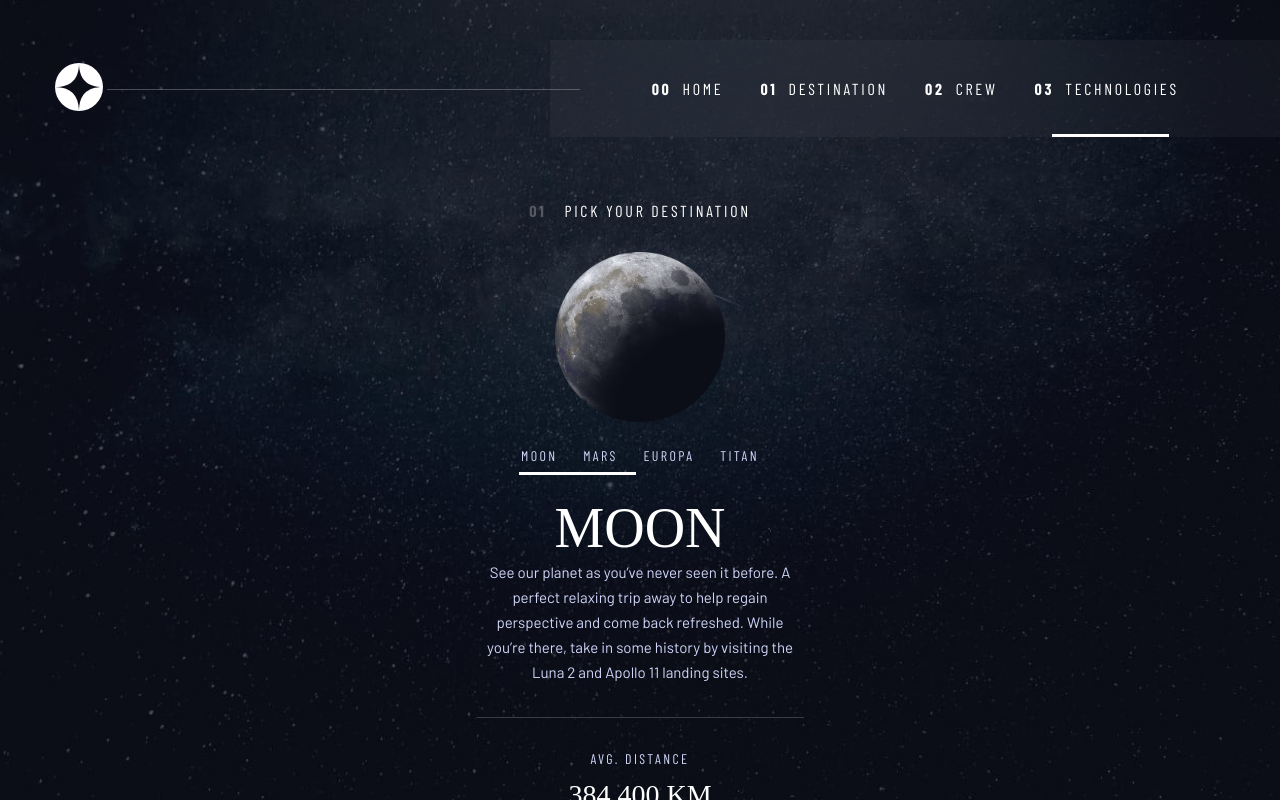
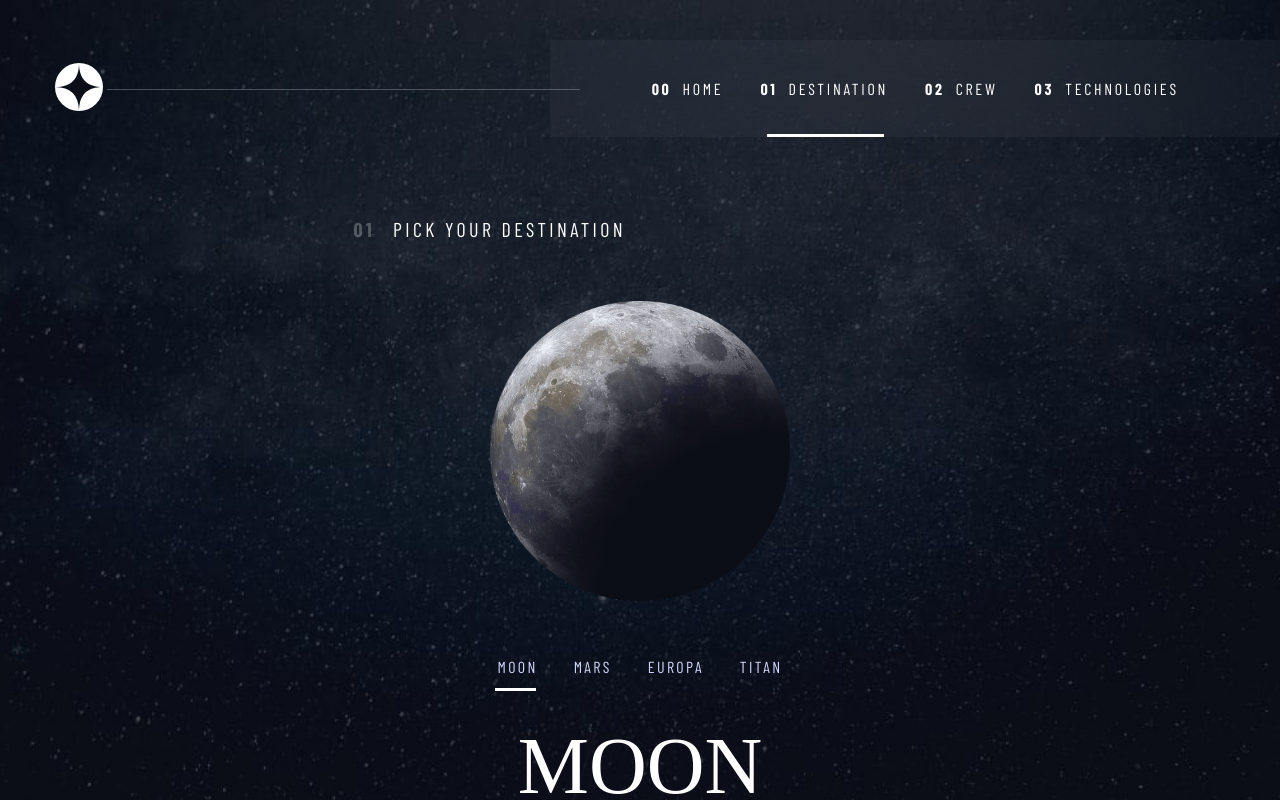
Before and after one commit to ljimshitashvili/space-tourism-website, a React (Vite) app: page /destination/moon in a window 1280 px wide. Shown: the top 800 px of the page. Built offline with nearby package versions, Linux system fonts and the light colour scheme; a web font is replaced by a local one.

Commit message:
Tablet friendly

```diff
--- a/src/Components/Header/Header.tsx
+++ b/src/Components/Header/Header.tsx
@@ -156,11 +156,13 @@ const Slider = styled.div<Props>`
   ${(p) =>
     p.path === "/"
       ? `transform: translateX(-20px)`
-      : p.path === "/destination"
+      : p.path.includes("/destination")
       ? `transform: translateX(75px)`
-      : p.path === "/crew"
+      : p.path.includes("/crew")
       ? `transform: translateX(175px)`
-      : `transform: translateX(275px)`};
+      : p.path.includes("technology")
+      ? `transform: translateX(275px)`
+      : ``};
 
   @media (min-width: 1024px) {
     width: 117px;
@@ -168,10 +170,12 @@ const Slider = styled.div<Props>`
     ${(p) =>
       p.path === "/"
         ? 0
-        : p.path === "/destination"
+        : p.path.includes("/destination")
         ? `transform: translateX(115px)`
-        : p.path === "/crew"
+        : p.path.includes("/crew")
         ? `transform: translateX(260px)`
-        : `transform: translateX(400px)`};
+        : p.path.includes("technology")
+        ? `transform: translateX(400px)`
+        : ``};
   }
 `;
--- a/src/Components/Main/Destination/Destination.tsx
+++ b/src/Components/Main/Destination/Destination.tsx
@@ -59,6 +59,10 @@ const Container = styled.div`
   position: relative;
   max-width: 327px;
   align-items: center;
+
+  @media (min-width: 768px) {
+    max-width: 573px;
+  }
 `;
 
 const ButtonContainer = styled.div`
@@ -80,6 +84,18 @@ const ButtonContainer = styled.div`
     letter-spacing: 2.3625px;
     color: #d0d6f9;
   }
+
+  @media (min-width: 768px) {
+    width: 285px;
+    height: 34px;
+    top: 480px;
+
+    a {
+      font-size: 16px;
+      line-height: 19px;
+      letter-spacing: 2.7;
+    }
+  }
 `;
 
 const Slider = styled.div<SliderTypes>`
@@ -91,24 +107,28 @@ const Slider = styled.div<SliderTypes>`
   transition: all 0.3s;
 
   ${(p) =>
-    p.destPath === "/destination/moon"
-      ? `transform: translateX(-2px)`
-      : p.destPath === "/destination/mars"
-      ? `transform: translateX(60px)`
-      : p.destPath === "/destination/europa"
-      ? `transform: translateX(128px)`
-      : `transform: translateX(200px)`};
+    p.destPath.includes("moon")
+      ? `transform: translateX(-20px)`
+      : p.destPath.includes("/mars")
+      ? `transform: translateX(75px)`
+      : p.destPath.includes("europa")
+      ? `transform: translateX(175px)`
+      : p.destPath.includes("titan")
+      ? `transform: translateX(275px)`
+      : ``};
 
-  @media (min-width: 1024px) {
-    width: 117px;
+  @media (min-width: 768px) {
+    width: 41px;
 
     ${(p) =>
-      p.destPath === "/destination/moon"
-        ? 0
-        : p.destPath === "/destination/mars"
-        ? `transform: translateX(115px)`
-        : p.destPath === "/destination/europa"
-        ? `transform: translateX(260px)`
-        : `transform: translateX(400px)`};
+      p.destPath.includes("moon")
+        ? `transform: translateX(-3px)`
+        : p.destPath.includes("/mars")
+        ? `transform: translateX(73px)`
+        : p.destPath.includes("europa")
+        ? `transform: translateX(155px)`
+        : p.destPath.includes("titan")
+        ? `transform: translateX(243px)`
+        : ``};
   }
 `;
--- a/src/Components/Main/Destination/Planets/Europa.tsx
+++ b/src/Components/Main/Destination/Planets/Europa.tsx
@@ -28,10 +28,17 @@ export default function Europa({ setDestPath }: Props) {
         cabin.
       </p>
       <hr />
-      <h3>AVG. DISTANCE</h3>
-      <h4>628 MIL. km</h4>
-      <h5>Est. travel time</h5>
-      <h6>3 years</h6>
+
+      <InfoContainer>
+        <div>
+          <h3>AVG. DISTANCE</h3>
+          <h4>628 MIL. km</h4>
+        </div>
+        <div>
+          <h5>Est. travel time</h5>
+          <h6>3 years</h6>
+        </div>
+      </InfoContainer>
     </Container>
   );
 }
@@ -45,7 +52,12 @@ const Container = styled.div`
   padding: 24px 0;
   position: relative;
 
+  @media (min-width: 768px) {
+    padding: 40px 0 70px 0;
+  }
+
   h1 {
+    width: 100%;
     font-family: "Barlow Condensed";
     font-size: 16px;
     line-height: 19px;
@@ -56,6 +68,7 @@ const Container = styled.div`
     text-transform: uppercase;
     display: flex;
     gap: 18px;
+    text-align: center;
     align-items: center;
 
     span {
@@ -68,6 +81,19 @@ const Container = styled.div`
       color: #ffffff;
       opacity: 0.25;
     }
+
+    @media (min-width: 768px) {
+      font-size: 20px;
+      letter-spacing: 3.375px;
+      text-align: left;
+      line-height: 24px;
+
+      span {
+        font-size: 20px;
+        letter-spacing: 3.375px;
+        line-height: 24px;
+      }
+    }
   }
 
   h2 {
@@ -78,6 +104,11 @@ const Container = styled.div`
     line-height: 64px;
     text-align: center;
     color: #ffffff;
+
+    @media (min-width: 768px) {
+      font-size: 80px;
+      line-height: 92px;
+    }
   }
 
   p {
@@ -88,7 +119,43 @@ const Container = styled.div`
     line-height: 25px;
     text-align: center;
     color: #d0d6f9;
+
+    @media (min-width: 768px) {
+      font-size: 16px;
+      line-height: 28px;
+      margin-bottom: 18px;
+    }
   }
+
+  img {
+    width: 170px;
+    height: 170px;
+    margin: 32px 0 74px 0;
+
+    @media (min-width: 768px) {
+      width: 300px;
+      height: 300px;
+
+      margin: 60px 0 119px 0;
+    }
+  }
+
+  hr {
+    width: 100%;
+    border: none;
+    height: 1px;
+    background: #383b4b;
+    margin: 32px 0;
+
+    @media (min-width: 768px) {
+      margin: 49px 0;
+    }
+  }
+`;
+
+const InfoContainer = styled.div`
+  display: flex;
+  flex-direction: column;
 
   h3 {
     font-family: "Barlow Condensed";
@@ -139,17 +206,13 @@ const Container = styled.div`
     color: #ffffff;
   }
 
-  img {
-    width: 170px;
-    height: 170px;
-    margin: 32px 0 74px 0;
-  }
+  @media (min-width: 768px) {
+    flex-direction: row;
+    gap: 100px;
+    align-items: center;
 
-  hr {
-    width: 100%;
-    border: none;
-    height: 1px;
-    background: #383b4b;
-    margin: 32px 0;
+    h4 {
+      margin-bottom: 0;
+    }
   }
 `;
--- a/src/Components/Main/Destination/Planets/Mars.tsx
+++ b/src/Components/Main/Destination/Planets/Mars.tsx
@@ -27,10 +27,16 @@ export default function Mars({ setDestPath }: Props) {
         two and a half times the size of Everest!
       </p>
       <hr />
-      <h3>AVG. DISTANCE</h3>
-      <h4>225 MIL. km</h4>
-      <h5>Est. travel time</h5>
-      <h6>9 months</h6>
+      <InfoContainer>
+        <div>
+          <h3>AVG. DISTANCE</h3>
+          <h4>225 MIL. km</h4>
+        </div>
+        <div>
+          <h5>Est. travel time</h5>
+          <h6>9 months</h6>
+        </div>
+      </InfoContainer>
     </Container>
   );
 }
@@ -44,7 +50,12 @@ const Container = styled.div`
   padding: 24px 0;
   position: relative;
 
+  @media (min-width: 768px) {
+    padding: 40px 0 70px 0;
+  }
+
   h1 {
+    width: 100%;
     font-family: "Barlow Condensed";
     font-size: 16px;
     line-height: 19px;
@@ -55,6 +66,7 @@ const Container = styled.div`
     text-transform: uppercase;
     display: flex;
     gap: 18px;
+    text-align: center;
     align-items: center;
 
     span {
@@ -67,6 +79,19 @@ const Container = styled.div`
       color: #ffffff;
       opacity: 0.25;
     }
+
+    @media (min-width: 768px) {
+      font-size: 20px;
+      letter-spacing: 3.375px;
+      text-align: left;
+      line-height: 24px;
+
+      span {
+        font-size: 20px;
+        letter-spacing: 3.375px;
+        line-height: 24px;
+      }
+    }
   }
 
   h2 {
@@ -77,6 +102,11 @@ const Container = styled.div`
     line-height: 64px;
     text-align: center;
     color: #ffffff;
+
+    @media (min-width: 768px) {
+      font-size: 80px;
+      line-height: 92px;
+    }
   }
 
   p {
@@ -87,7 +117,43 @@ const Container = styled.div`
     line-height: 25px;
     text-align: center;
     color: #d0d6f9;
+
+    @media (min-width: 768px) {
+      font-size: 16px;
+      line-height: 28px;
+      margin-bottom: 18px;
+    }
   }
+
+  img {
+    width: 170px;
+    height: 170px;
+    margin: 32px 0 74px 0;
+
+    @media (min-width: 768px) {
+      width: 300px;
+      height: 300px;
+
+      margin: 60px 0 119px 0;
+    }
+  }
+
+  hr {
+    width: 100%;
+    border: none;
+    height: 1px;
+    background: #383b4b;
+    margin: 32px 0;
+
+    @media (min-width: 768px) {
+      margin: 49px 0;
+    }
+  }
+`;
+
+const InfoContainer = styled.div`
+  display: flex;
+  flex-direction: column;
 
   h3 {
     font-family: "Barlow Condensed";
@@ -138,17 +204,13 @@ const Container = styled.div`
     color: #ffffff;
   }
 
-  img {
-    width: 170px;
-    height: 170px;
-    margin: 32px 0 74px 0;
-  }
+  @media (min-width: 768px) {
+    flex-direction: row;
+    gap: 100px;
+    align-items: center;
 
-  hr {
-    width: 100%;
-    border: none;
-    height: 1px;
-    background: #383b4b;
-    margin: 32px 0;
+    h4 {
+      margin-bottom: 0;
+    }
   }
 `;
--- a/src/Components/Main/Destination/Planets/Moon.tsx
+++ b/src/Components/Main/Destination/Planets/Moon.tsx
@@ -28,10 +28,16 @@ export default function Moon({ setDestPath }: Props) {
         sites.
       </p>
       <hr />
-      <h3>AVG. DISTANCE</h3>
-      <h4>384,400 km</h4>
-      <h5>Est. travel time</h5>
-      <h6>3 days</h6>
+      <InfoContainer>
+        <div>
+          <h3>AVG. DISTANCE</h3>
+          <h4>384,400 km</h4>
+        </div>
+        <div>
+          <h5>Est. travel time</h5>
+          <h6>3 days</h6>
+        </div>
+      </InfoContainer>
     </Container>
   );
 }
@@ -45,7 +51,12 @@ const Container = styled.div`
   padding: 24px 0;
   position: relative;
 
+  @media (min-width: 768px) {
+    padding: 40px 0 70px 0;
+  }
+
   h1 {
+    width: 100%;
     font-family: "Barlow Condensed";
     font-size: 16px;
     line-height: 19px;
@@ -56,6 +67,7 @@ const Container = styled.div`
     text-transform: uppercase;
     display: flex;
     gap: 18px;
+    text-align: center;
     align-items: center;
 
     span {
@@ -68,6 +80,19 @@ const Container = styled.div`
       color: #ffffff;
       opacity: 0.25;
     }
+
+    @media (min-width: 768px) {
+      font-size: 20px;
+      letter-spacing: 3.375px;
+      text-align: left;
+      line-height: 24px;
+
+      span {
+        font-size: 20px;
+        letter-spacing: 3.375px;
+        line-height: 24px;
+      }
+    }
   }
 
   h2 {
@@ -78,6 +103,11 @@ const Container = styled.div`
     line-height: 64px;
     text-align: center;
     color: #ffffff;
+
+    @media (min-width: 768px) {
+      font-size: 80px;
+      line-height: 92px;
+    }
   }
 
   p {
@@ -88,7 +118,43 @@ const Container = styled.div`
     line-height: 25px;
     text-align: center;
     color: #d0d6f9;
+
+    @media (min-width: 768px) {
+      font-size: 16px;
+      line-height: 28px;
+      margin-bottom: 18px;
+    }
   }
+
+  img {
+    width: 170px;
+    height: 170px;
+    margin: 32px 0 74px 0;
+
+    @media (min-width: 768px) {
+      width: 300px;
+      height: 300px;
+
+      margin: 60px 0 119px 0;
+    }
+  }
+
+  hr {
+    width: 100%;
+    border: none;
+    height: 1px;
+    background: #383b4b;
+    margin: 32px 0;
+
+    @media (min-width: 768px) {
+      margin: 49px 0;
+    }
+  }
+`;
+
+const InfoContainer = styled.div`
+  display: flex;
+  flex-direction: column;
 
   h3 {
     font-family: "Barlow Condensed";
@@ -139,17 +205,13 @@ const Container = styled.div`
     color: #ffffff;
   }
 
-  img {
-    width: 170px;
-    height: 170px;
-    margin: 32px 0 74px 0;
-  }
+  @media (min-width: 768px) {
+    flex-direction: row;
+    gap: 100px;
+    align-items: center;
 
-  hr {
-    width: 100%;
-    border: none;
-    height: 1px;
-    background: #383b4b;
-    margin: 32px 0;
+    h4 {
+      margin-bottom: 0;
+    }
   }
 `;
--- a/src/Components/Main/Destination/Planets/Titan.tsx
+++ b/src/Components/Main/Destination/Planets/Titan.tsx
@@ -27,10 +27,17 @@ export default function Titan({ setDestPath }: Props) {
         bonus, you get striking views of the Rings of Saturn.
       </p>
       <hr />
-      <h3>AVG. DISTANCE</h3>
-      <h4>1.6 BIL. km</h4>
-      <h5>Est. travel time</h5>
-      <h6>7 years</h6>
+
+      <InfoContainer>
+        <div>
+          <h3>AVG. DISTANCE</h3>
+          <h4>1.6 BIL. km</h4>
+        </div>
+        <div>
+          <h5>Est. travel time</h5>
+          <h6>7 years</h6>
+        </div>
+      </InfoContainer>
     </Container>
   );
 }
@@ -44,7 +51,12 @@ const Container = styled.div`
   padding: 24px 0;
   position: relative;
 
+  @media (min-width: 768px) {
+    padding: 40px 0 70px 0;
+  }
+
   h1 {
+    width: 100%;
     font-family: "Barlow Condensed";
     font-size: 16px;
     line-height: 19px;
@@ -55,6 +67,7 @@ const Container = styled.div`
     text-transform: uppercase;
     display: flex;
     gap: 18px;
+    text-align: center;
     align-items: center;
 
     span {
@@ -67,6 +80,19 @@ const Container = styled.div`
       color: #ffffff;
       opacity: 0.25;
     }
+
+    @media (min-width: 768px) {
+      font-size: 20px;
+      letter-spacing: 3.375px;
+      text-align: left;
+      line-height: 24px;
+
+      span {
+        font-size: 20px;
+        letter-spacing: 3.375px;
+        line-height: 24px;
+      }
+    }
   }
 
   h2 {
@@ -77,6 +103,11 @@ const Container = styled.div`
     line-height: 64px;
     text-align: center;
     color: #ffffff;
+
+    @media (min-width: 768px) {
+      font-size: 80px;
+      line-height: 92px;
+    }
   }
 
   p {
@@ -87,7 +118,43 @@ const Container = styled.div`
     line-height: 25px;
     text-align: center;
     color: #d0d6f9;
+
+    @media (min-width: 768px) {
+      font-size: 16px;
+      line-height: 28px;
+      margin-bottom: 18px;
+    }
   }
+
+  img {
+    width: 170px;
+    height: 170px;
+    margin: 32px 0 74px 0;
+
+    @media (min-width: 768px) {
+      width: 300px;
+      height: 300px;
+
+      margin: 60px 0 119px 0;
+    }
+  }
+
+  hr {
+    width: 100%;
+    border: none;
+    height: 1px;
+    background: #383b4b;
+    margin: 32px 0;
+
+    @media (min-width: 768px) {
+      margin: 49px 0;
+    }
+  }
+`;
+
+const InfoContainer = styled.div`
+  display: flex;
+  flex-direction: column;
 
   h3 {
     font-family: "Barlow Condensed";
@@ -138,17 +205,13 @@ const Container = styled.div`
     color: #ffffff;
   }
 
-  img {
-    width: 170px;
-    height: 170px;
-    margin: 32px 0 74px 0;
-  }
+  @media (min-width: 768px) {
+    flex-direction: row;
+    gap: 100px;
+    align-items: center;
 
-  hr {
-    width: 100%;
-    border: none;
-    height: 1px;
-    background: #383b4b;
-    margin: 32px 0;
+    h4 {
+      margin-bottom: 0;
+    }
   }
 `;
```
